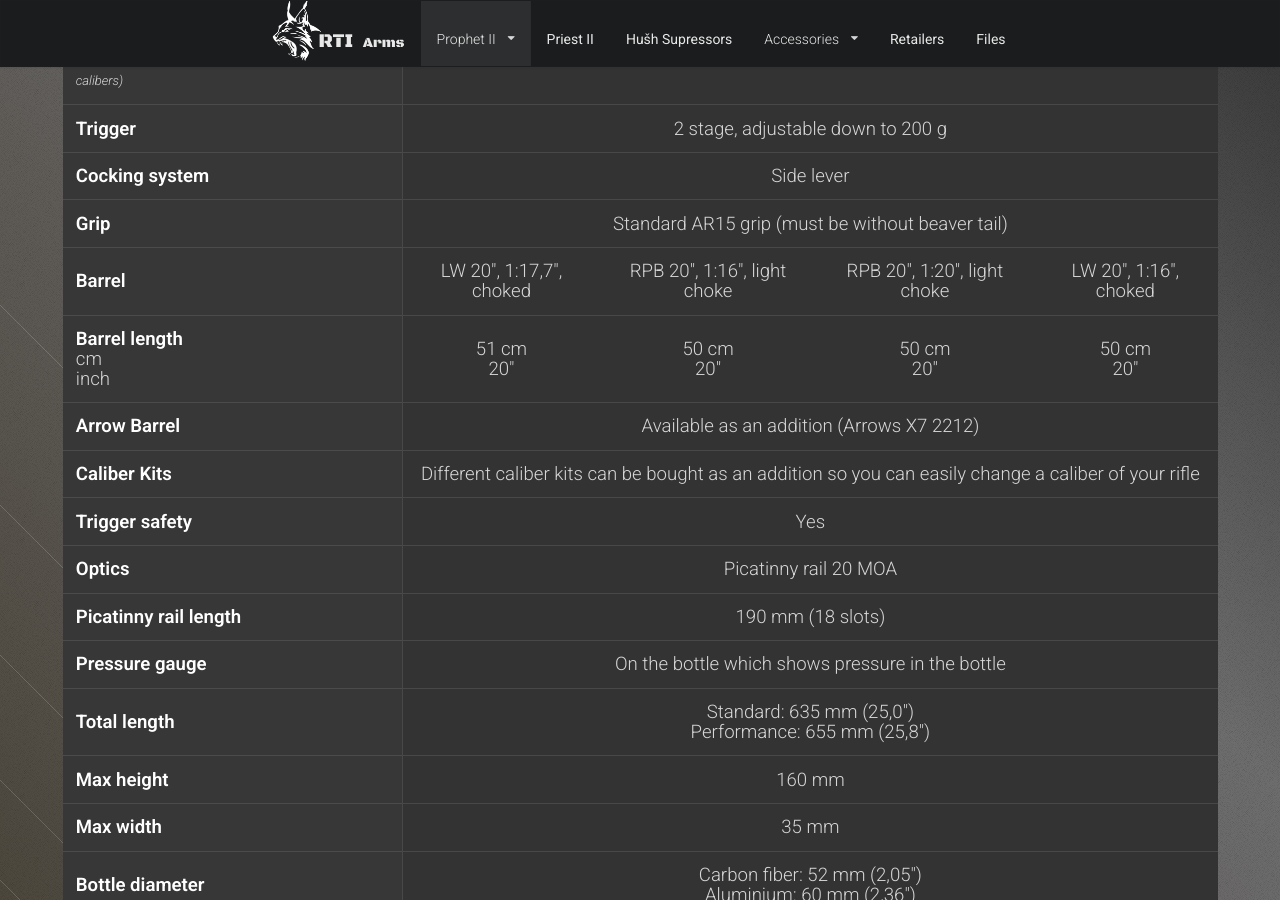
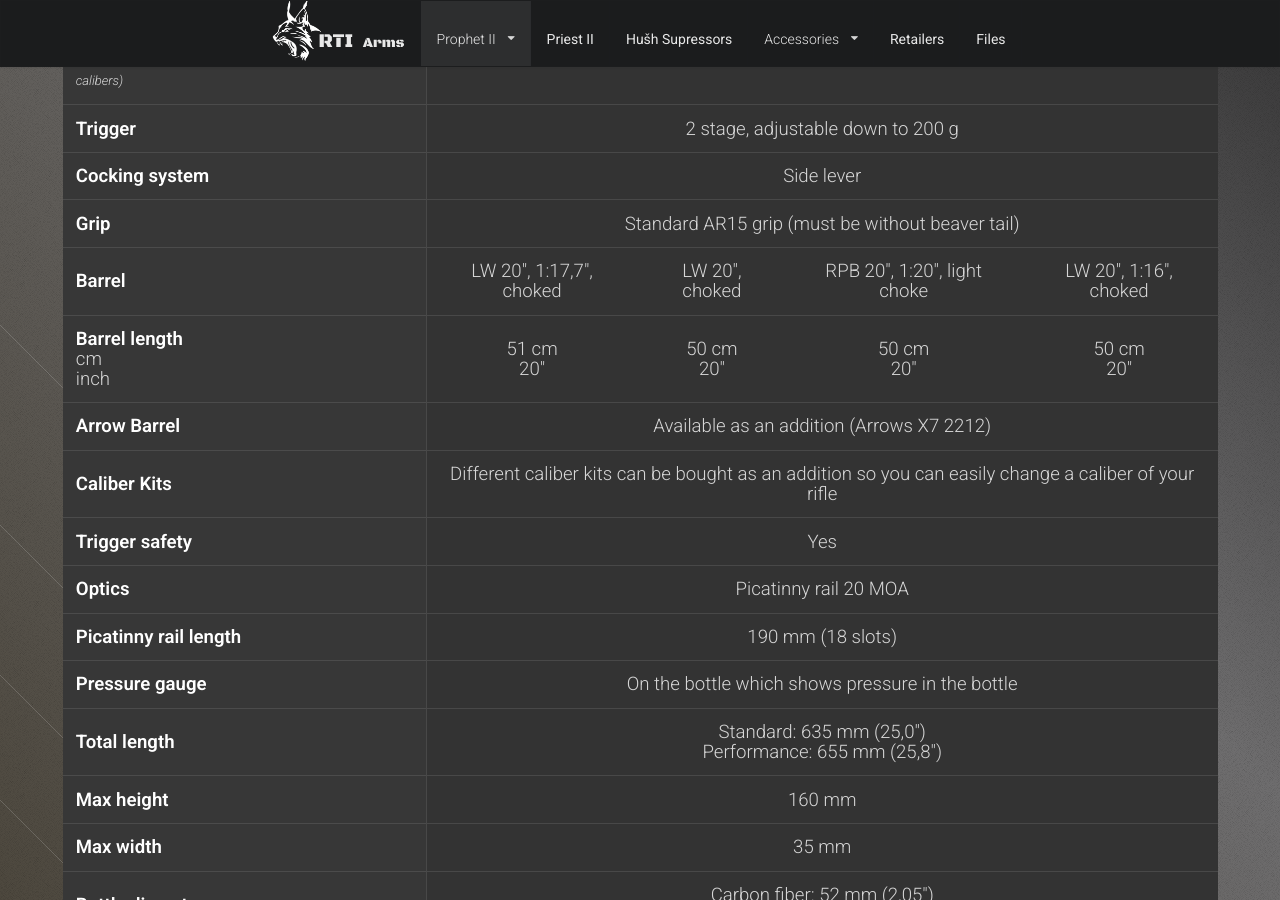
Before and after one commit to qstraza/rtiarms, a Jekyll site: the page built from pages/prophet2-compact.html, in a window 1280 px wide and 900 px high, scrolled down 8243 px. Built offline with Jekyll 4.4.1, drawn with Linux system fonts in a browser that asks for light colours.

Commit message:
spremenil cev 5.5 pri compactu

```diff
--- a/pages/prophet2-compact.html
+++ b/pages/prophet2-compact.html
@@ -462,7 +462,7 @@ permalink: /prophet2-compact
             <tr>
               <td>Barrel</td>
               <td class="center aligned">LW 20", 1:17,7", choked</td>
-              <td class="center aligned">RPB 20", 1:16", light choke</td>
+              <td class="center aligned">LW 20", choked</td>
               <td class="center aligned">RPB 20", 1:20", light choke</td>
               <td class="center aligned">LW 20", 1:16", choked</td>
             </tr>
```
